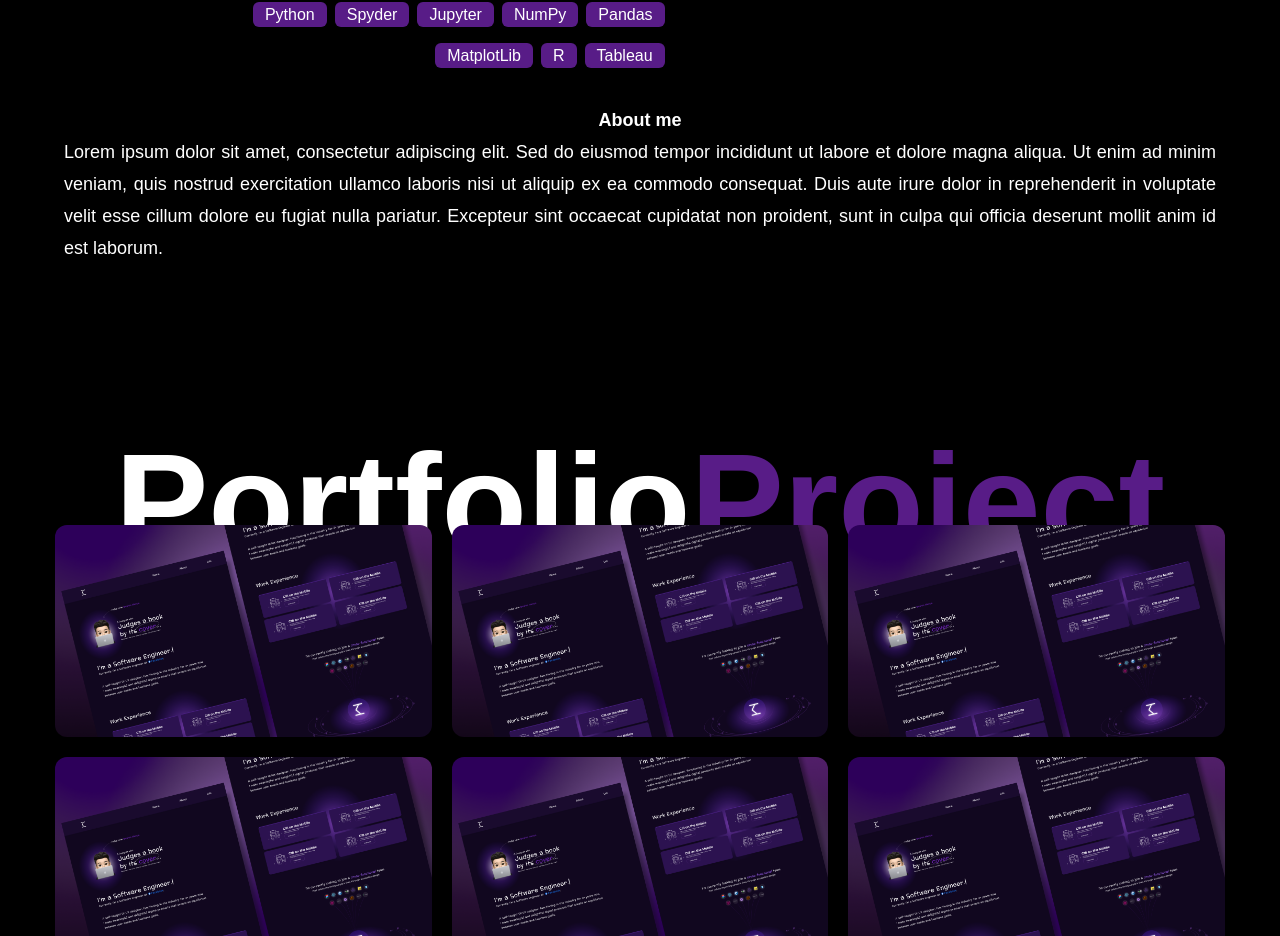
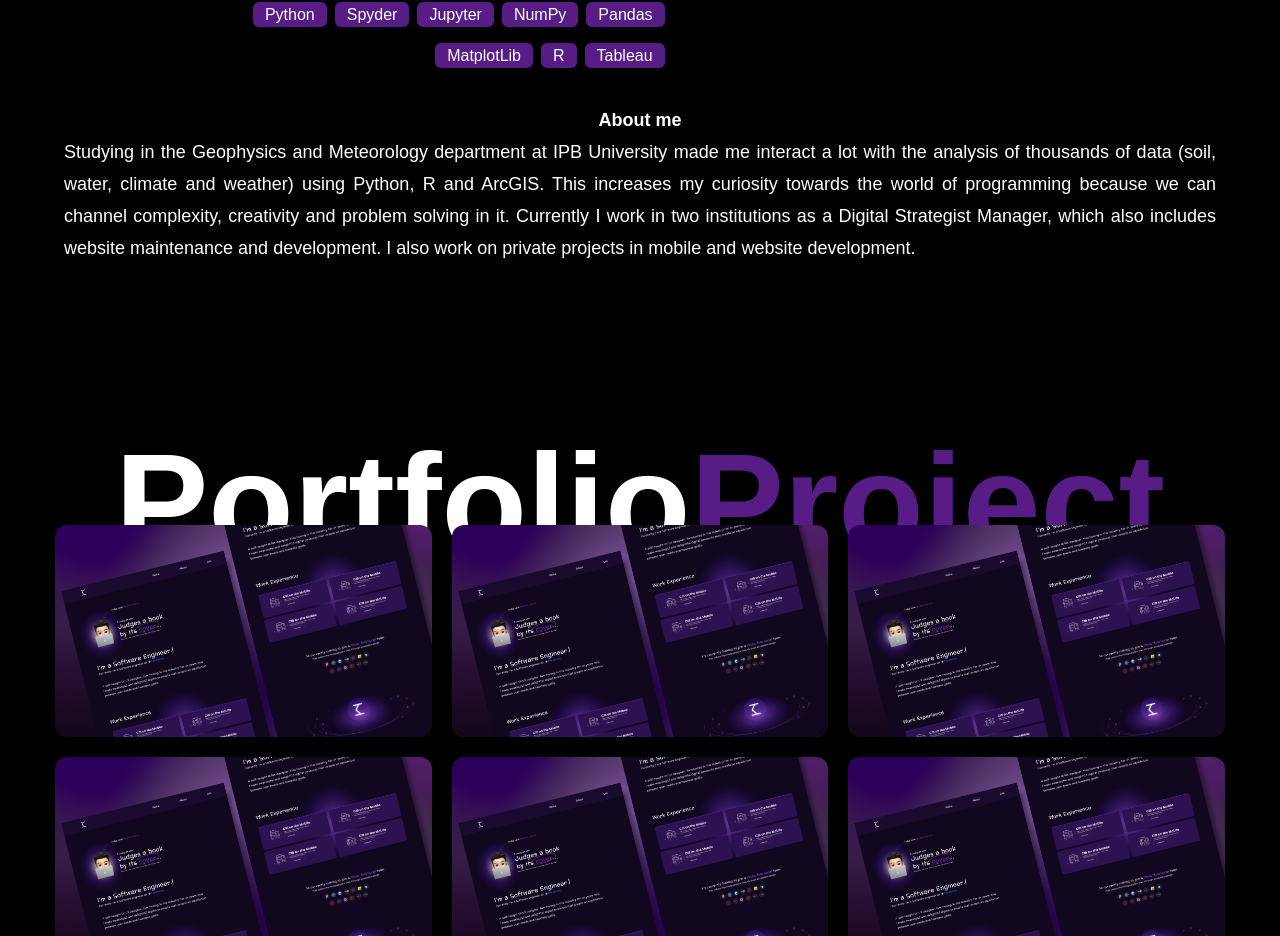
Before and after one commit to bangaffannn/qaf, a React (Vite) app: page / in a window 1280 px wide. Shown: the part 1353-2289 px from the top of the page. Built offline with nearby package versions, Linux system fonts and the light colour scheme.

Commit message:
Filling the about pages

```diff
--- a/src/components/About.jsx
+++ b/src/components/About.jsx
@@ -27,7 +27,8 @@ const skillset = [
       "MongoDB",
       "NodeJS",
       "Express",
-      "Axios",,
+      "Axios",
+      ,
       "NestJS",
       "GraphQL",
       "Firebase",
@@ -115,17 +116,17 @@ const About = () => {
               </motion.div>
             </div>
             <div className="mt-5 flex flex-col justify-center items-center text-justify">
-              <h1 className="cursor-pointer font-bold seticon">
-                About me
-              </h1>
+              <h1 className="cursor-pointer font-bold seticon">About me</h1>
               <p className="max-w-5xl sm:max-w-6xl">
-                Lorem ipsum dolor sit amet, consectetur adipiscing elit. Sed do
-                eiusmod tempor incididunt ut labore et dolore magna aliqua. Ut
-                enim ad minim veniam, quis nostrud exercitation ullamco laboris
-                nisi ut aliquip ex ea commodo consequat. Duis aute irure dolor
-                in reprehenderit in voluptate velit esse cillum dolore eu fugiat
-                nulla pariatur. Excepteur sint occaecat cupidatat non proident,
-                sunt in culpa qui officia deserunt mollit anim id est laborum.
+                Studying in the Geophysics and Meteorology department at IPB
+                University made me interact a lot with the analysis of thousands
+                of data (soil, water, climate and weather) using Python, R and
+                ArcGIS. This increases my curiosity towards the world of
+                programming because we can channel complexity, creativity and
+                problem solving in it. Currently I work in two institutions as a
+                Digital Strategist Manager, which also includes website
+                maintenance and development. I also work on private projects in
+                mobile and website development.
               </p>
             </div>
           </div>
```
